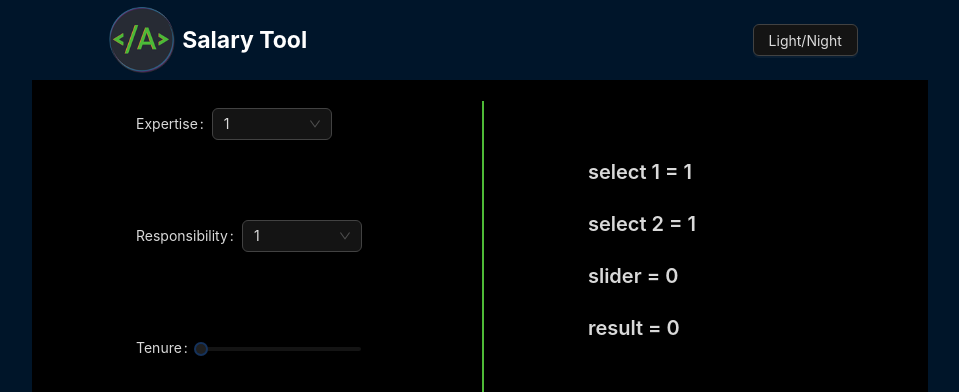
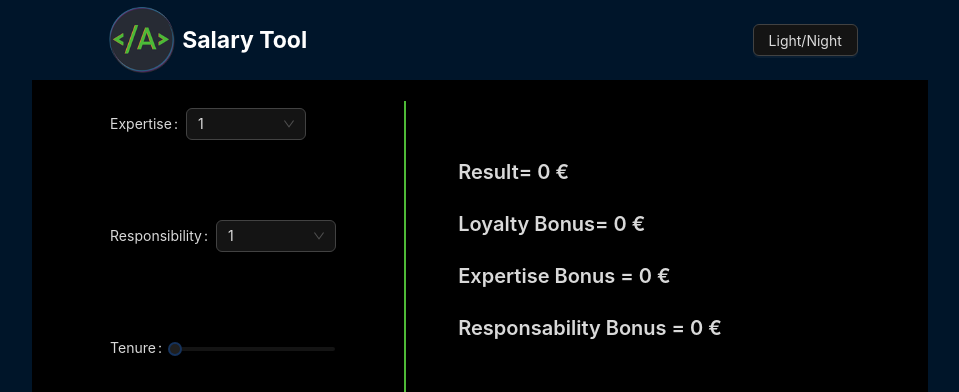
Before and after one commit to NicolasCasClew/SalaryFrontend, a React (Create React App) app: page / in a window 1280 px wide. Shown: the top 392 px of the page, without its empty margins (160-1119 px from the left). Built offline with nearby package versions, Linux system fonts and the light colour scheme; no server answers.

Commit message:
outputs now display the number received from the backend

```diff
--- a/src/components/page.tsx
+++ b/src/components/page.tsx
@@ -10,6 +10,9 @@ export function Page(): ReactElement {
   const { Title } = Typography;
   const [result, setResult] = useState<number>(0);
   const [expertiseCounter, setExpertiseCounter] = useState(1);
+  const [expertiseResult, setExpertiseResult] = useState(0);
+  const [loyaltyResult, setLoyaltyResult] = useState(0);
+  const [responsibilityResult, setResponsibilityResult] = useState(0);
   const [responsibilityCounter, setResponsibiltyCounter] = useState(1);
   const [tenureCounter, setTenureCounter] = useState(0);
   const [isHorizontal, setIsHorizontal] = useState(false);
@@ -25,7 +28,13 @@ export function Page(): ReactElement {
       body: JSON.stringify(numbers),
     });
     const salaryResult = await response.json();
-    setResult(salaryResult);
+    console.log(salaryResult); // 1=SalaryTotal   2=SeniorityPlus   3= loyaltyPlus   4=responsibilityPlus
+    //console.log(response);
+    setResult(salaryResult[0]);
+    setExpertiseResult(salaryResult[1]);
+    setLoyaltyResult(salaryResult[2]);
+    setResponsibilityResult(salaryResult[3]);
+    //setExpertiseCounter(salaryResult(2));
   };
 
   useEffect(() => {
@@ -101,10 +110,12 @@ export function Page(): ReactElement {
           />
         </Col>
         <Col className={classes["output_divider"]}>
-          <Title level={4}>select 1 = {expertiseCounter}</Title>
-          <Title level={4}>select 2 = {responsibilityCounter}</Title>
-          <Title level={4}>slider = {tenureCounter}</Title>
-          <Title level={4}>result = {result}</Title>
+          <Title level={4}>Result= {result} €</Title>
+          <Title level={4}>Loyalty Bonus= {loyaltyResult} €</Title>
+          <Title level={4}>Expertise Bonus = {expertiseResult} €</Title>
+          <Title level={4}>
+            Responsability Bonus = {responsibilityResult} €
+          </Title>
         </Col>
       </Row>
     </>
```
